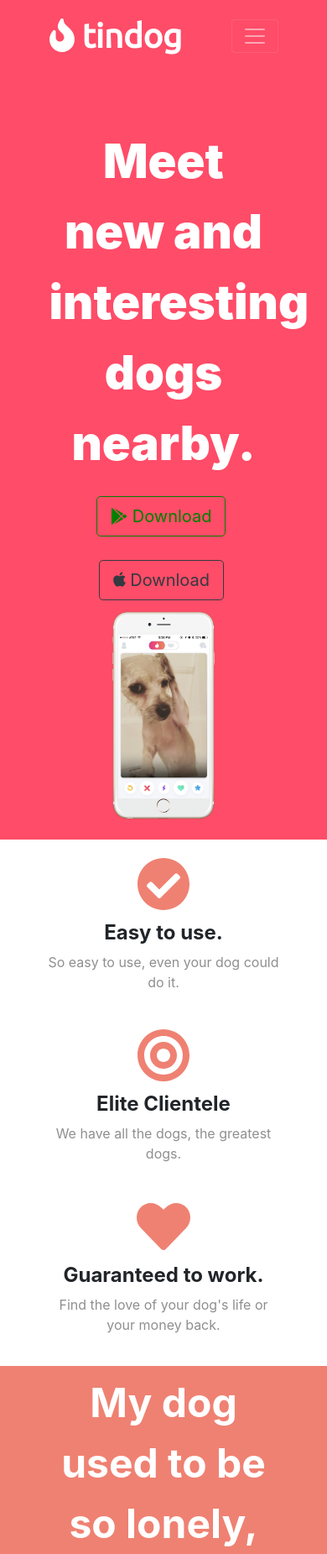
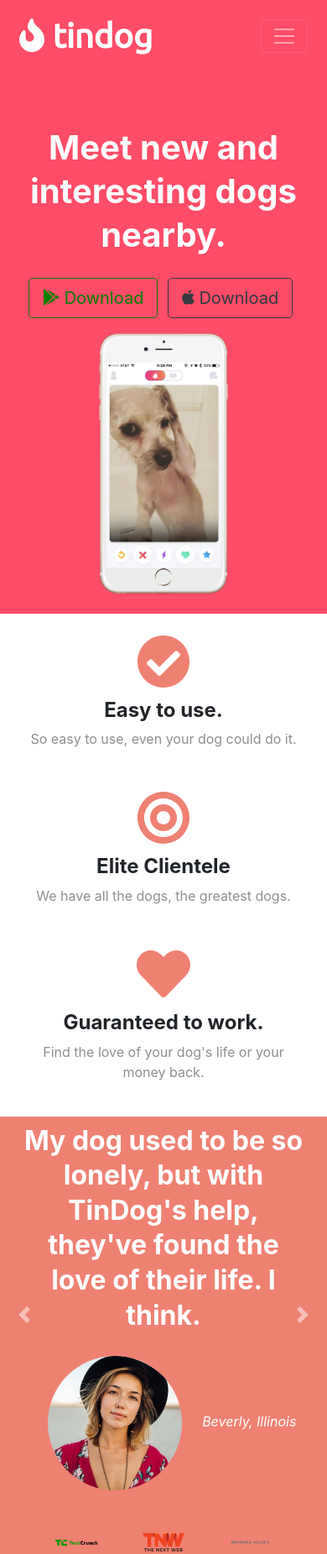
Before and after one commit to lord483/TinDog, a plain HTML site: page index.html in a window 390 px wide. Shown: the top 1851 px of the page at 84% size. Drawn offline with nearby package versions, Linux system fonts and the light colour scheme.

Commit message:
Updated Media Queries for Mobile

```diff
--- a/css/styles.css
+++ b/css/styles.css
@@ -226,4 +226,28 @@
         margin: auto;
     }
 
+    .container-fluid {
+        padding: 2% 6%;
+    }
+
+    .main-heading {
+        font-weight: 700;
+        font-size: 2.5rem;
+        line-height: 1.3;
+    }
+
+    #cta {
+        padding: 5% 5% 5%;
+    }
+
+    h3.main-heading {
+        width: 80%;
+        margin: auto;
+    }
+
+    .testimonial-text, .pricing-head, .pricing-text {
+        font-weight: bold;
+        font-size: 2rem;
+        line-height: 1.3;
+    }
 }
```
